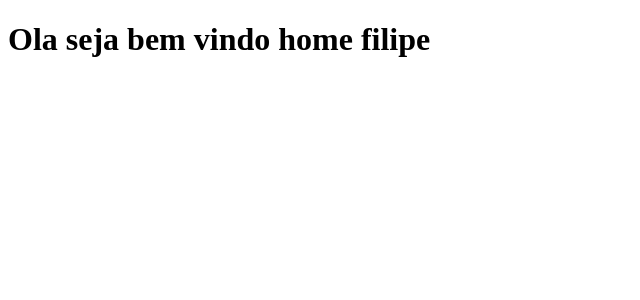
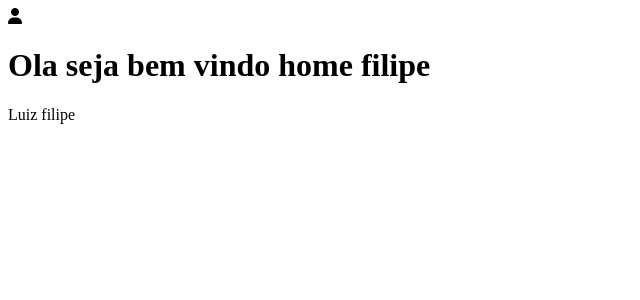
Before and after one commit to FilipeAquino/Django-projectOne, a Django app: page / in a window 1280 px wide. Shown: the top 300 px of the page, without its empty margins (0-640 px from the left). Run offline with Django 4.2, Linux system fonts and the light colour scheme.

Commit message:
Projeto-inicio
preparação para o projeto, excluindo alguns comentários e arquivos;
Instalando os ícones que serão usados;

```diff
--- a/recipes/templates/recipes/home.html
+++ b/recipes/templates/recipes/home.html
@@ -3,9 +3,16 @@
 <head>
     <meta charset="UTF-8">
     <meta name="viewport" content="width=device-width, initial-scale=1.0">
+    <link rel="stylesheet" href="https://cdnjs.cloudflare.com/ajax/libs/font-awesome/6.4.2/css/fontawesome.min.css" integrity="sha512-siarrzI1u3pCqFG2LEzi87McrBmq6Tp7juVsdmGY1Dr8Saw+ZBAzDzrGwX3vgxX1NkioYNCFOVC0GpDPss10zQ==" crossorigin="anonymous" referrerpolicy="no-referrer" />
+    <link rel="stylesheet" href="https://cdnjs.cloudflare.com/ajax/libs/font-awesome/6.4.2/css/brands.min.css" integrity="sha512-W/zrbCncQnky/EzL+/AYwTtosvrM+YG/V6piQLSe2HuKS6cmbw89kjYkp3tWFn1dkWV7L1ruvJyKbLz73Vlgfg==" crossorigin="anonymous" referrerpolicy="no-referrer" />
+    <link rel="stylesheet" href="https://cdnjs.cloudflare.com/ajax/libs/font-awesome/6.4.2/css/solid.min.css" integrity="sha512-P9pgMgcSNlLb4Z2WAB2sH5KBKGnBfyJnq+bhcfLCFusrRc4XdXrhfDluBl/usq75NF5gTDIMcwI1GaG5gju+Mw==" crossorigin="anonymous" referrerpolicy="no-referrer" />
     <title>Home</title>
 </head>
 <body>
+    <i class="fa-solid fa-user"></i>
     <h1>Ola seja bem vindo home filipe</h1>
+    <p>
+        {{name}}
+    </p>
 </body>
 </html>
--- a/recipes/urls.py
+++ b/recipes/urls.py
@@ -1,17 +1,8 @@
 # vamos deixar as coisas mais organizadas:
-from django.contrib import admin
 from django.urls import path
-from recipes.views import home, sobre
+from recipes.views import home
 
 
 urlpatterns = [
     path('', home),  # pagina raiz(home)
-    path('admin/', admin.site.urls),
-    path('sobre/', sobre)  # 1. (/sobre/)
 ]
-
-# Porta de entrada da aplicação. Vamos conseguir indicar os caminhos
-# que cada url vai tomar usando apps
-# 1. eu quero um caminho que aponte para algun lugar usando o path('algo/'),
-# por enquanto n vai ver nada e precisa dos outros parametros.
-# o view tem que receber como argumento o request e retornar um reponse
--- a/recipes/views.py
+++ b/recipes/views.py
@@ -5,14 +5,6 @@ from django.shortcuts import render
 def home(request) -> None:
     """ função sobre """
     #            request, arquivo
-    return render(request, 'recipes/home.html')
-
-
-def sobre(request) -> None:
-    """ função sobre """
-    return render(request, 'recipes/sobre.html')
-
-# criamos essa aplicação(app) chamada recipes para config as views dessa pagina
-# quando um cliente faz um get ele quer receber uma pagina e é mto
-# desnecessario escrever tudo na mão, por isso vamos usar o render para
-# rederizar um arquivo html
+    return render(request, 'recipes/home.html', status=200, context={
+        "name": "Luiz filipe"
+        })
```
Also changed, not shown: recipes/templates/recipes/sobre.html (deleted, +0 -11 lines).
